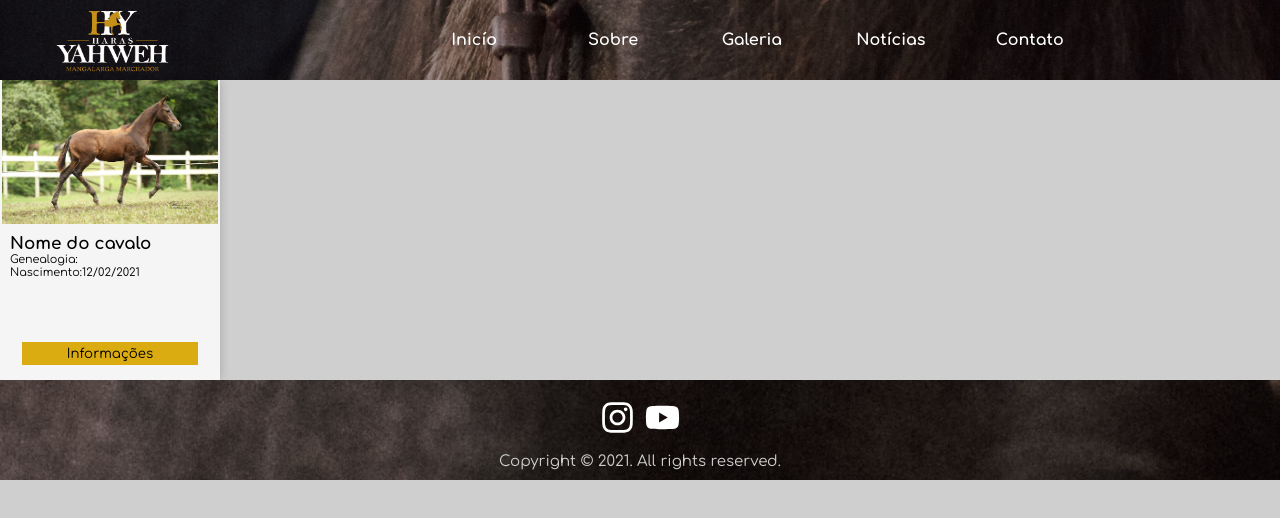
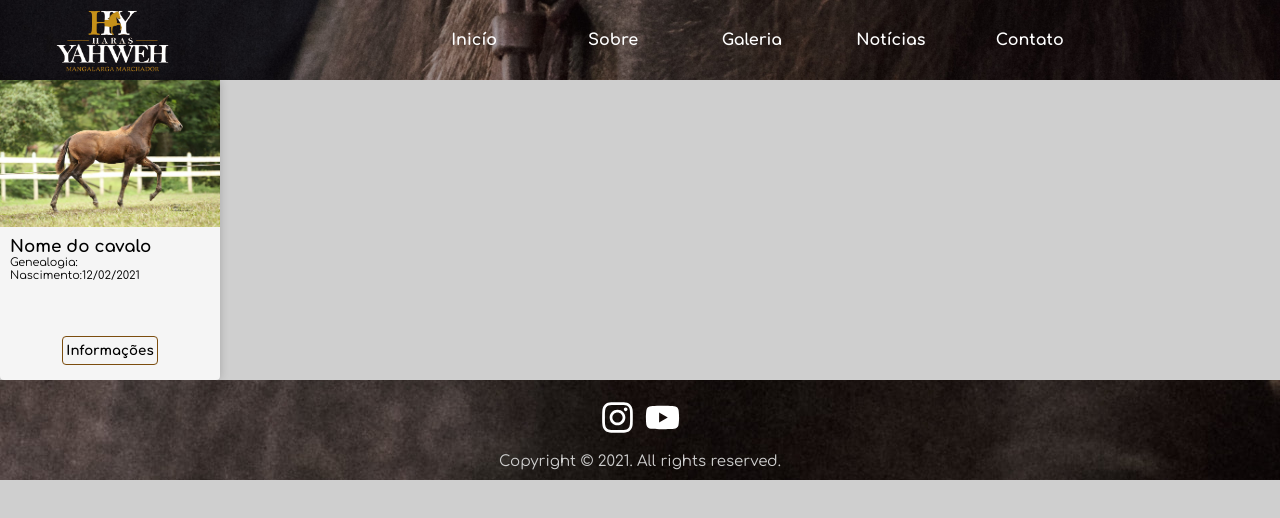
Before and after one commit to arlisson314/haras, a React (Create React App) app: page / in a window 1280 px wide. Shown: the top 518 px of the page. Built offline with nearby package versions, Linux system fonts and the light colour scheme.

Commit message:
style: Adiciona estilo ao componenete Cards

```diff
--- a/src/components/Cards/styles.js
+++ b/src/components/Cards/styles.js
@@ -5,13 +5,14 @@ const Container = styled.div`
   background-color: #f5f5f5;
   flex-direction: column;
   align-items: center;
+  border-radius: 4px;
   font-size: 0.7rem;
   display: flex;
+  height: 300px;
   width: 220px;
-  height: 300px;
   >img {
     object-fit: contain;
-    width: 98%;
+    width: 100%;
   }
 
   > div {
@@ -24,10 +25,19 @@ const Container = styled.div`
   }
 
   > button {
-    background-color: var(--primary);
+    background-color: transparent;
+    transition: ease-out 0.5s;
+    border: 1px solid var(--secundary);
     margin-bottom: 15px;
-    height: 15%;
-    width: 80%;
+    border-radius: 4px;
+    font-weight: bold;
+    cursor: pointer;
+    padding: 0 .5ch;
+    height: 20%;
+    width: auto;
+    &:hover {
+      background: var(--primary)
+    }
   }
 `;
 
```
